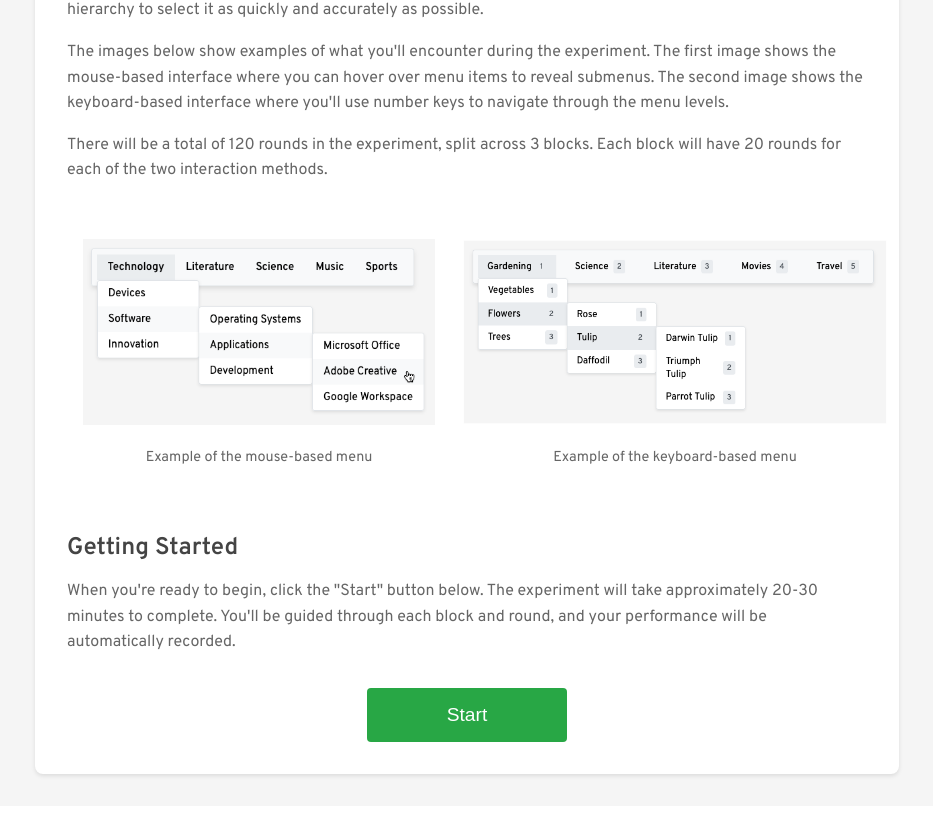
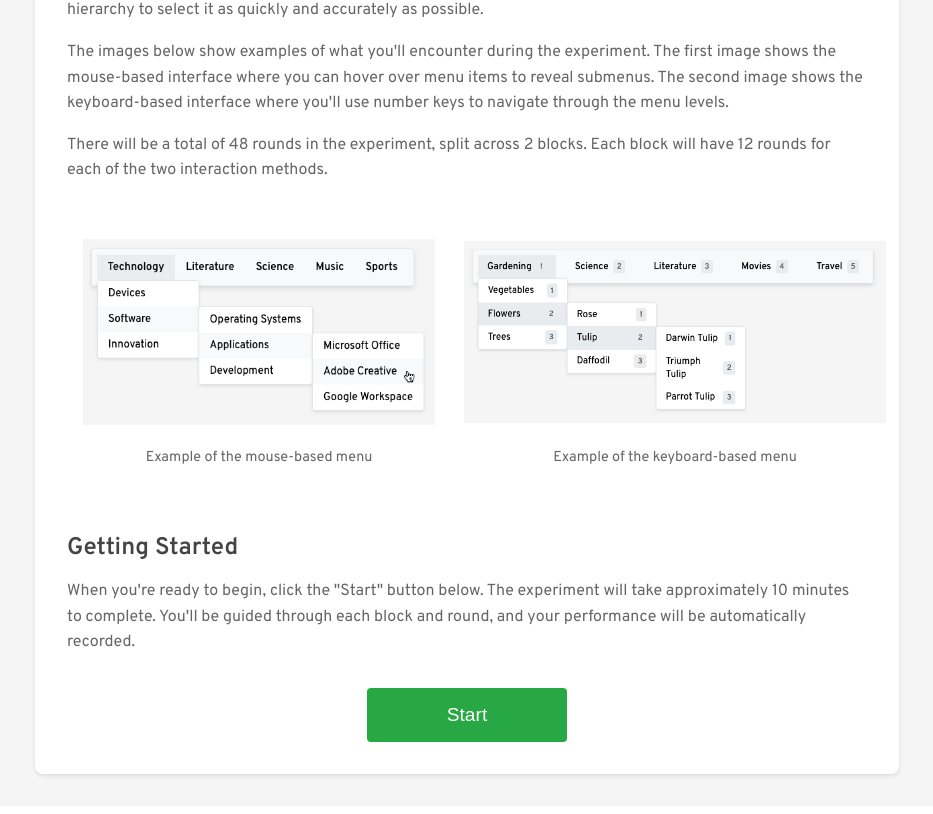
Before and after one commit to danWebr/ISY-hierarchy-prototype, a SvelteKit app: page /instructions in a window 1280 px wide. Shown: the part 419-1233 px from the top of the page, without its empty margins (173-1106 px from the left). Built offline with nearby package versions, Linux system fonts and the light colour scheme.

Commit message:
Decrease round and block count

```diff
--- a/src/lib/config.ts
+++ b/src/lib/config.ts
@@ -1,4 +1,4 @@
 export const STUDY_CONFIG = {
-    totalRounds: 20, // Number of rounds per technique (mouse and keyboard) within each block
-    totalBlocks: 3,  // Number of times to repeat the entire experiment
+    totalRounds: 12, // Number of rounds per technique (mouse and keyboard) within each block
+    totalBlocks: 2,  // Number of times to repeat the entire experiment
 };
--- a/src/routes/instructions/+page.svelte
+++ b/src/routes/instructions/+page.svelte
@@ -35,7 +35,7 @@
           shows the keyboard-based interface where you'll use number keys to navigate through the menu levels.
         </p>
         <p>
-          There will be a total of 120 rounds in the experiment, split across 3 blocks. Each block will have 20 rounds for each of the two interaction methods.
+          There will be a total of 48 rounds in the experiment, split across 2 blocks. Each block will have 12 rounds for each of the two interaction methods.
         </p>
       </section>
 
@@ -54,7 +54,7 @@
         <h2>Getting Started</h2>
         <p>
           When you're ready to begin, click the "Start" button below. The experiment will take approximately
-          20-30 minutes to complete. You'll be guided through each block and round, and your performance
+          10 minutes to complete. You'll be guided through each block and round, and your performance
           will be automatically recorded.
         </p>
       </section>
```
Also changed, not shown: 1 other file (tests, documents, lock files or other folders).
